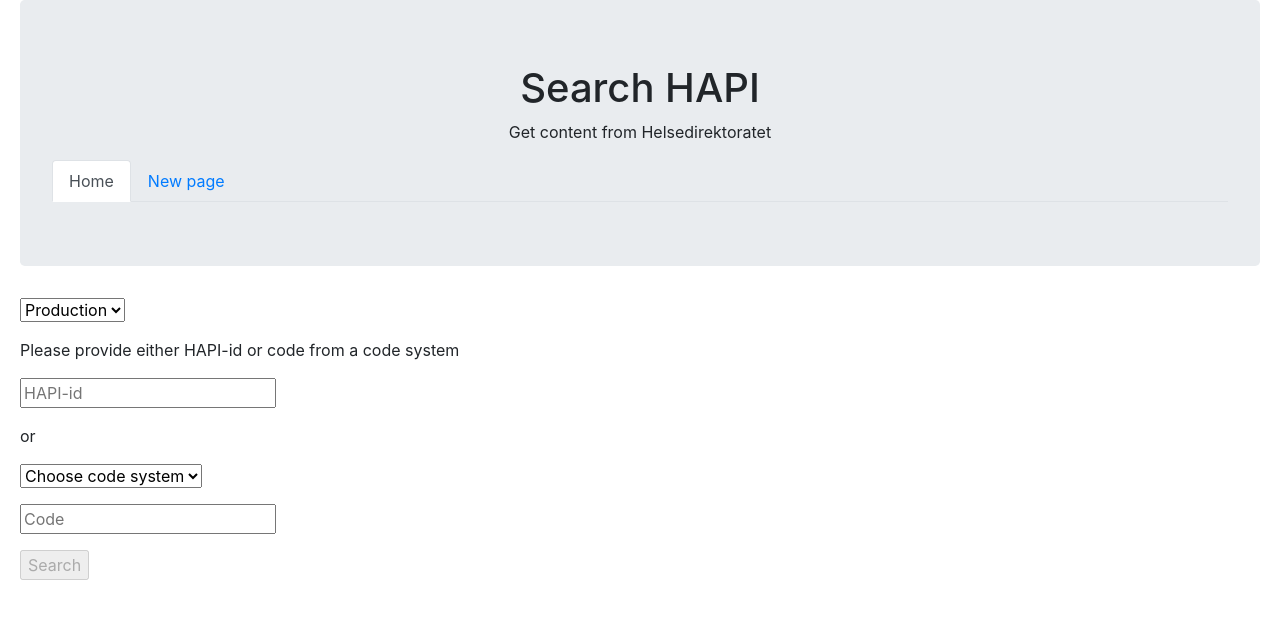
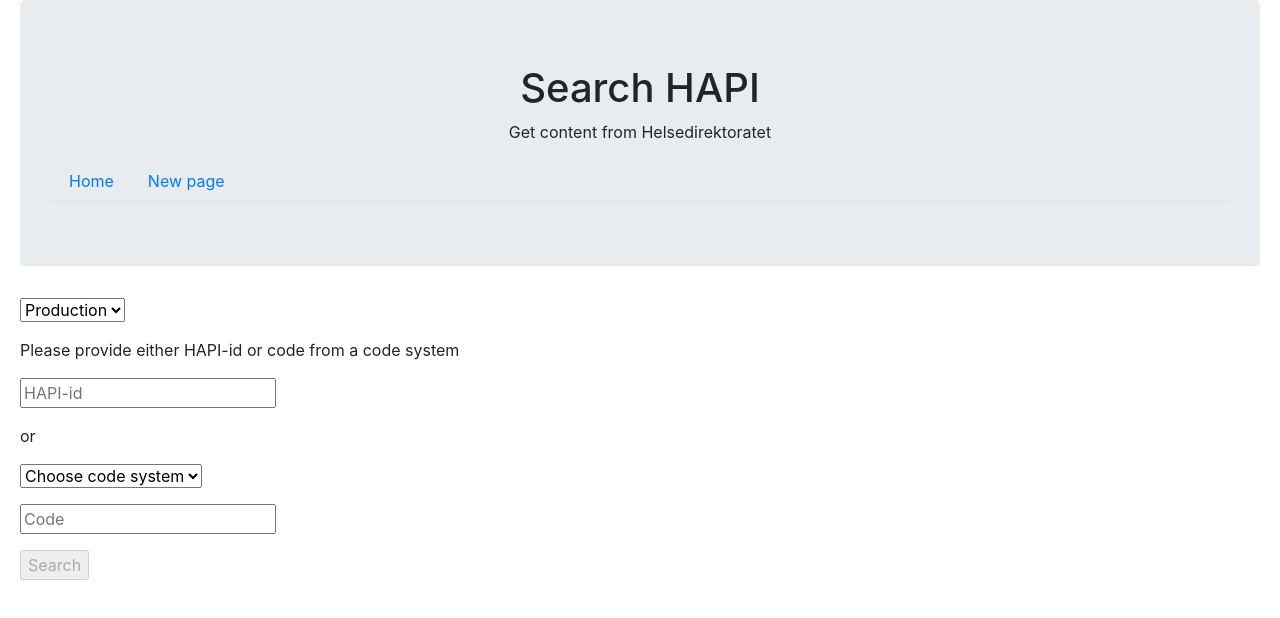
Before and after one commit to Conteir/HAPI, a React (Create React App) app: page / in a window 1280 px wide. Shown: the top 618 px of the page. Built offline with nearby package versions, Linux system fonts and the light colour scheme.

Commit message:
change "active", "true"

```diff
--- a/src/index.js
+++ b/src/index.js
@@ -117,8 +117,8 @@
             <div>
                 <nav>
                   <div className="nav nav-tabs" id="nav-tab" role="tablist">
-                    <a className="nav-item nav-link active" id="nav-home-tab" data-toggle="tab" href="/" role="tab" aria-controls="nav-home" aria-selected="true">Home</a>
-                    <a className="nav-item nav-link" id="nav-newpage-tab" data-toggle="tab" href="/newpage" role="tab" aria-controls="nav-newpage" aria-selected="false">New page</a>
+                    <a className="nav-item nav-link" id="nav-home-tab" data-toggle="tab" href="/" role="tab" aria-controls="nav-home" aria-selected="true">Home</a>
+                    <a className="nav-item nav-link" id="nav-newpage-tab" data-toggle="tab" href="/newpage" role="tab" aria-controls="nav-newpage" aria-selected="true">New page</a>
                   </div>
                 </nav>
 
```
